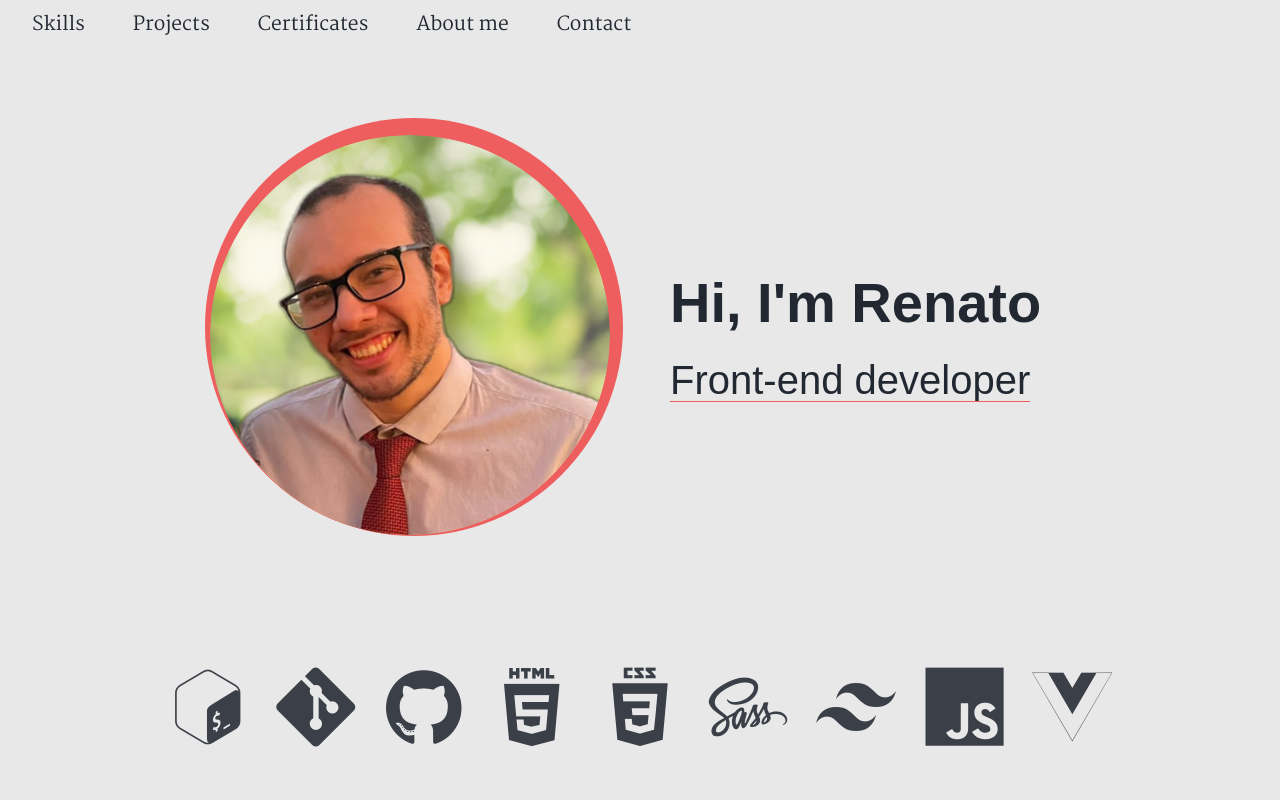
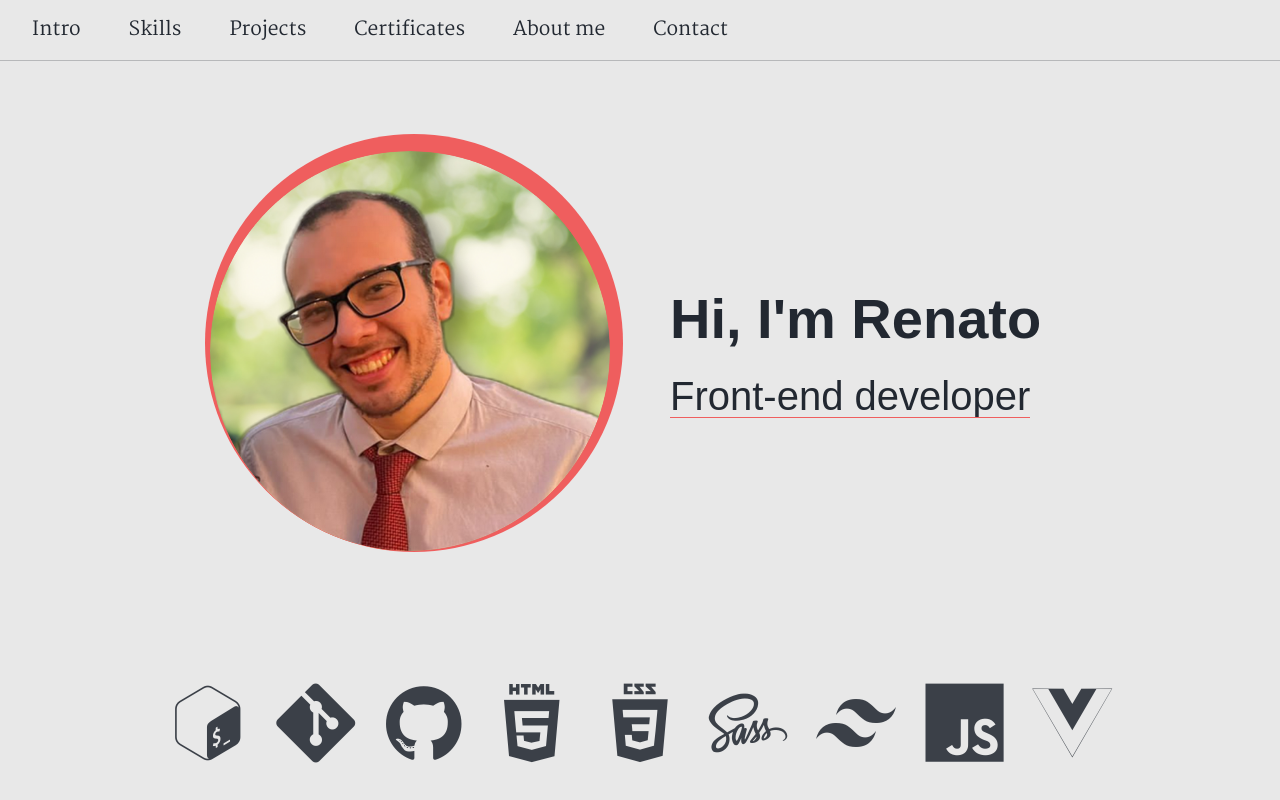
Before and after one commit to ralacerda/portfolio, a Vue app: page / in a window 1280 px wide. Shown: the top 800 px of the page. Built offline with nearby package versions, Linux system fonts and the light colour scheme; some icons are missing; a web font is replaced by a local one.

Commit message:
Sticky navbar and new animation for hover

```diff
--- a/src/components/NavBar.vue
+++ b/src/components/NavBar.vue
@@ -6,11 +6,12 @@ import ThemeButton from "@/components/ThemeButton.vue";
   <div class="navbar">
     <div class="navbar-items content">
       <div>
-        <a href="#" class="navbar-link">Skills</a>
-        <a href="#" class="navbar-link">Projects</a>
-        <a href="#" class="navbar-link">Certificates</a>
-        <a href="#" class="navbar-link">About me</a>
-        <a href="#" class="navbar-link">Contact</a>
+        <a href="#" class="inline-link navbar-link">Intro</a>
+        <a href="#" class="inline-link navbar-link">Skills</a>
+        <a href="#" class="inline-link navbar-link">Projects</a>
+        <a href="#" class="inline-link navbar-link">Certificates</a>
+        <a href="#" class="inline-link navbar-link">About me</a>
+        <a href="#" class="inline-link navbar-link">Contact</a>
       </div>
       <ThemeButton />
     </div>
@@ -22,7 +23,11 @@ import ThemeButton from "@/components/ThemeButton.vue";
   overflow: clip;
   background-color: var(--bg);
   transition: background-color 1s ease;
-  margin-top: 5px;
+  padding: 10px 0;
+  position: sticky;
+  z-index: 10;
+  top: 0;
+  border-bottom: solid 1px var(--bg-details);
 }
 
 .navbar-items {
@@ -34,15 +39,7 @@ import ThemeButton from "@/components/ThemeButton.vue";
 }
 
 .navbar-link {
-  text-decoration: none;
   margin-right: 3rem;
   font-family: var(--serif);
-  color: var(--fg);
-}
-
-.navbar-link:hover {
-  border-bottom: 2px solid var(--danger);
-  display: inline-block;
-  line-height: 1;
 }
 </style>
```
